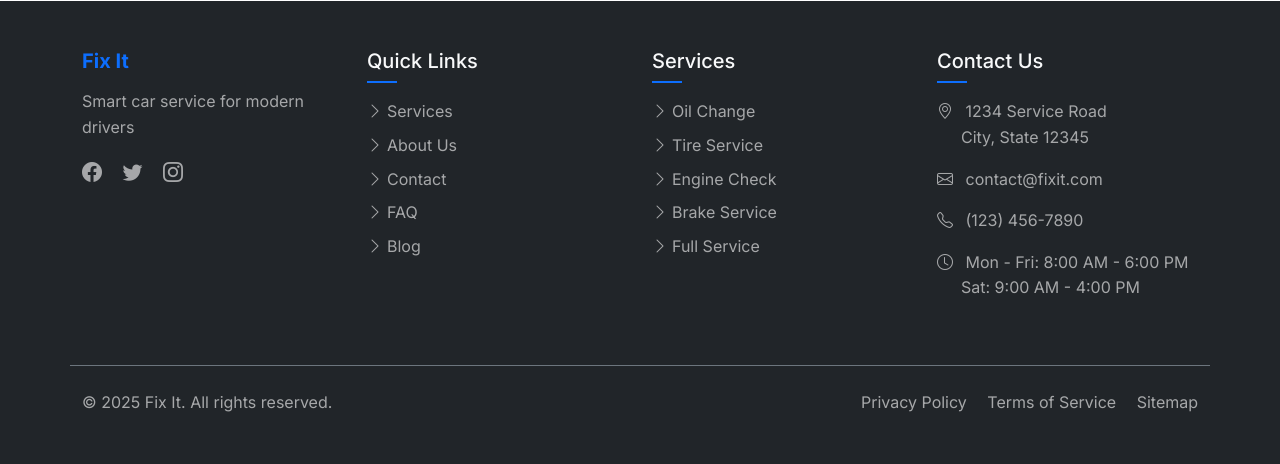
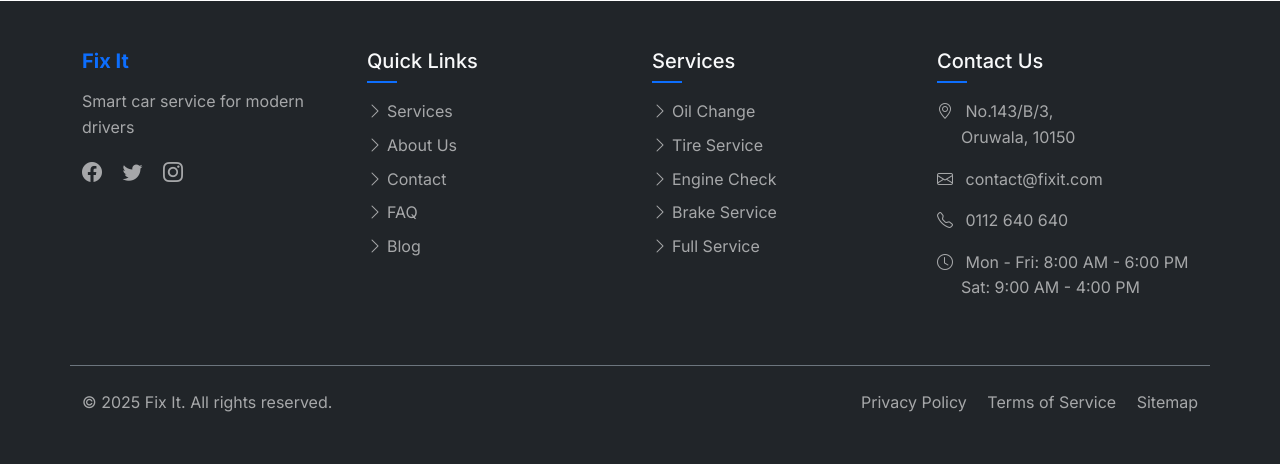
Before and after one commit to sandunsahiru/car-service-booking, a PHP site: page /car-service-booking/ in a window 1280 px wide. Shown: the part 2131-2595 px from the top of the page. Run offline with PHP 8.4, Linux system fonts and the light colour scheme; some libraries are stand-ins or nearby versions.

Commit message:
Footer Update

```diff
--- a/app/views/layout/footer.php
+++ b/app/views/layout/footer.php
@@ -118,8 +118,8 @@
                                    target="_blank"
                                    rel="noopener noreferrer">
                                     <i class="bi bi-geo-alt me-2"></i>
-                                    1234 Service Road<br>
-                                    <span class="ms-4">City, State 12345</span>
+                                    No.143/B/3,<br>
+                                    <span class="ms-4">Oruwala, 10150</span>
                                 </a>
                             </li>
                             <li class="mb-3">
@@ -133,7 +133,7 @@
                                 <a href="tel:+1234567890"
                                    class="text-muted text-decoration-none hover-text-primary">
                                     <i class="bi bi-telephone me-2"></i>
-                                    (123) 456-7890
+                                    0112 640 640
                                 </a>
                             </li>
                             <li>
--- a/public/dashboard.php
+++ b/public/dashboard.php
@@ -319,7 +319,7 @@ ob_end_flush();
                         <div class="stat-card">
                             <div class="stat-card-info">
                                 <div class="stat-card-title">Total Spent</div>
-                                <div class="stat-card-value">$<?php echo number_format($totalServiceCost, 2); ?></div>
+                                <div class="stat-card-value">Rs.<?php echo number_format($totalServiceCost, 2); ?></div>
                             </div>
                             <div class="stat-card-icon">
                                 <i class="bi bi-cash"></i>
--- a/public/service-history.php
+++ b/public/service-history.php
@@ -308,7 +308,7 @@ ob_end_flush();
                         <div class="stat-card">
                             <div class="stat-card-info">
                                 <div class="stat-card-title">Total Spent</div>
-                                <div class="stat-card-value">$<?php echo number_format($totalSpent, 2); ?></div>
+                                <div class="stat-card-value">Rs.<?php echo number_format($totalSpent, 2); ?></div>
                             </div>
                             <div class="stat-card-icon">
                                 <i class="bi bi-cash"></i>
@@ -321,7 +321,7 @@ ob_end_flush();
                             <div class="stat-card-info">
                                 <div class="stat-card-title">Average Cost</div>
                                 <div class="stat-card-value">
-                                    $<?php
+                                    Rs.<?php
                                         $avgCost = count($historyEntries) > 0 ? $totalSpent / count($historyEntries) : 0;
                                         echo number_format($avgCost, 2);
                                     ?>
@@ -463,7 +463,7 @@ ob_end_flush();
                                                         <td><?php echo $serviceName; ?></td>
                                                         <td><?php echo $description; ?></td>
                                                         <td><?php echo $mileage; ?></td>
-                                                        <td>$<?php echo number_format($cost, 2); ?></td>
+                                                        <td>Rs.<?php echo number_format($cost, 2); ?></td>
                                                         <td>
                                                             <div class="btn-group">
                                                                 <a href="view-service-details.php?id=<?php echo $entryId; ?>" class="btn btn-sm btn-outline-primary">
```
